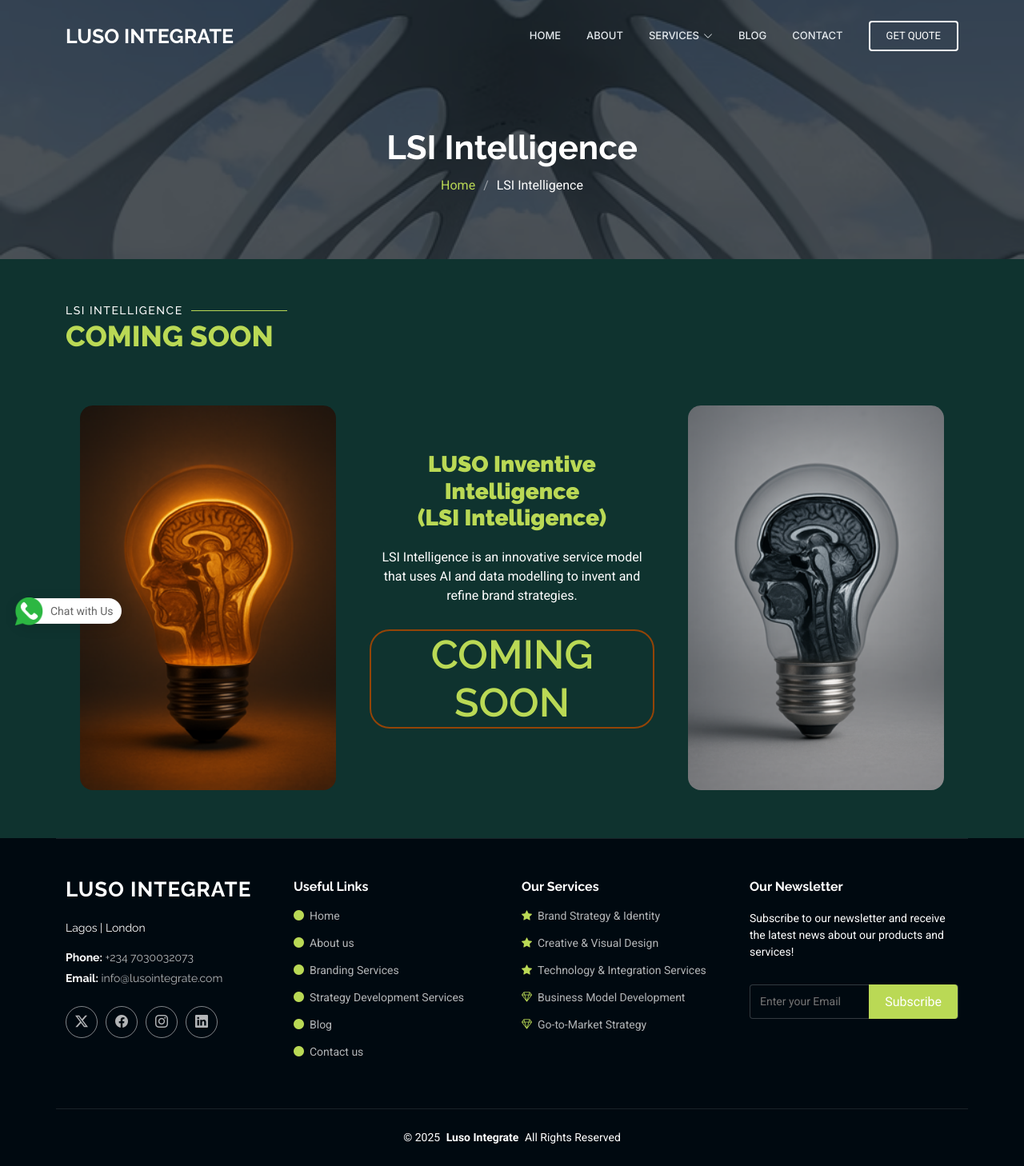
After one commit to EonSyntax/Luso_FullStack_Dev, a Django app: page /lsiintelligence in a window 1280 px wide. The commit adds this page. Shown: the whole page at 80% size. Run offline with Django 5.2, Linux system fonts and the light colour scheme; some libraries are stand-ins or nearby versions.

Commit message:
added lsi intelligence

```diff
--- a/lusoapp/urls.py
+++ b/lusoapp/urls.py
@@ -33,4 +33,5 @@
     path('branding', views.branding, name='branding'),
     path("healthz/", healthz, name="healthz"),
     path('projects/<int:pk>/', views.project_detail, name='project_detail'),
+    path('lsiintelligence', views.lsiintelligence, name='lsiintelligence'),
 ]
--- a/lusoapp/views.py
+++ b/lusoapp/views.py
@@ -104,3 +104,9 @@
         'reviews': reviews,
         "images": images,
     })
+
+def lsiintelligence(request):
+    reviews = Testimonial.objects.all()
+    return render(request, 'pages/lsiintelligence.html', {
+        'reviews': reviews,
+    })
--- a/lusodjango/static/assets/css/main.css
+++ b/lusodjango/static/assets/css/main.css
@@ -2911,3 +2911,55 @@
         font-size: 13px;
     }
 }
+
+
+/* LSI intelligence */
+.lsiintelligence h3 {
+
+  font-weight: 900;
+  font-size: 28px;
+  margin-bottom: 20px;
+}
+
+.lsiintelligence .coming-soon {
+  font-size: 50px;
+  color: var(--accent-color);
+  font-weight: 600;
+  margin-top: 30px;
+  vertical-align: super;
+  border: #944407 2px solid;
+    border-radius: 25px;
+}
+.lsiintelligence img {
+  width: 90%;   /* increase from ~70% of column */
+  max-width: 400px; /* prevent it from blowing up too much */
+  height: auto;
+}
+
+.lsiintelligence .content {
+  display: flex;
+  flex-direction: column;
+  justify-content: center;
+  text-align: center !important; /* center text on mobile */
+}
+
+
+/* Make row items stack centered on mobile */
+@media (max-width: 991px) {
+  .lsiintelligence .row {
+    text-align: center;
+  }
+  .lsiintelligence .content {
+    margin-top: 20px;
+  }
+
+  .lsiintelligence .coming-soon {
+  font-size: 45px;
+  color: var(--accent-color);
+  font-weight: 600;
+  margin-top: 30px;
+  vertical-align: super;
+  border: #944407 2px solid;
+    border-radius: 20px;
+}
+}
--- a/templates/includes/navbar.html
+++ b/templates/includes/navbar.html
@@ -18,6 +18,7 @@
             <ul>
               <li><a href="{% url 'branding' %}">Branding</a></li>
               <li><a href="{% url 'strategy' %}">Strategy Development</a></li>
+              <li><a href="{% url 'lsiintelligence' %}">LSI Intelligence</a></li>
               <!-- <li class="dropdown"><a href="#"><span>Deep Dropdown</span> <i class="bi bi-chevron-down toggle-dropdown"></i></a>
                 <ul>
                   <li><a href="#">Deep Dropdown 1</a></li>
--- /dev/null
+++ b/templates/pages/lsiintelligence.html
@@ -0,0 +1,61 @@
+{% extends 'base.html' %}
+{% block content %}
+{% load static custom_filters %}
+
+{% include 'includes/navbar.html'%}
+
+<main class="main">
+
+    <!-- Page Title -->
+    <div class="page-title dark-background" data-aos="fade" style="background-image: url('{% static "assets/img/testimonials-bg.avif" %}');">
+      <div class="container position-relative">
+        <h1>LSI Intelligence</h1>
+        <!-- <p>Esse dolorum voluptatum ullam est sint nemo et est ipsa porro placeat quibusdam quia assumenda numquam molestias.</p> -->
+        <nav class="breadcrumbs">
+          <ol>
+            <li><a href="{% url 'index' %}">Home</a></li>
+            <li class="current">LSI Intelligence</li>
+          </ol>
+        </nav>
+      </div>
+    </div><!-- End Page Title -->
+
+    <!-- LSI Intelligence Section -->
+    <section id="about" class="lsiintelligence section">
+      <!-- Section Title -->
+      <div class="container section-title" data-aos="fade-up">
+        <h2 class="df">LSI Intelligence</h2>
+        <p>COMING SOON<br></p>
+      </div>
+
+      <div class="container">
+        <div class="row align-items-center g-4">
+
+          <!-- Picture11 -->
+          <div class="col-lg-4 col-md-4 col-12 d-flex justify-content-center" data-aos="fade-up" data-aos-delay="100">
+            <img src="{% static 'assets/img/picture11.png' %}" class="img-fluid rounded-4 glightbox" alt="about image">
+          </div>
+
+          <div class="col-lg-4 col-md-4 col-12 d-flex text-center align-items-center justify-content-center" data-aos="fade-up" data-aos-delay="250">
+            <div class="content text-center text-md-start">
+              <h3>LUSO Inventive Intelligence <br>(LSI Intelligence)</h3>
+                  <span>LSI Intelligence is an innovative service model that uses AI and data modelling to invent and refine brand strategies.</span>
+              <h3 class="coming-soon">COMING SOON</h3>
+            </div>
+          </div>
+
+          <!-- Picture22 -->
+          <div class="col-lg-4 col-md-4 col-12 d-flex justify-content-center" data-aos="fade-up" data-aos-delay="350">
+            <img src="{% static 'assets/img/picture22.png' %}" class="img-fluid rounded-4 glightbox" alt="about image">
+          </div>
+
+        </div>
+      </div>
+    </section>
+
+
+</main>
+
+{% include 'includes/footer.html' %}
+
+  {% endblock %}
```
Also changed, not shown: 1 other file.
